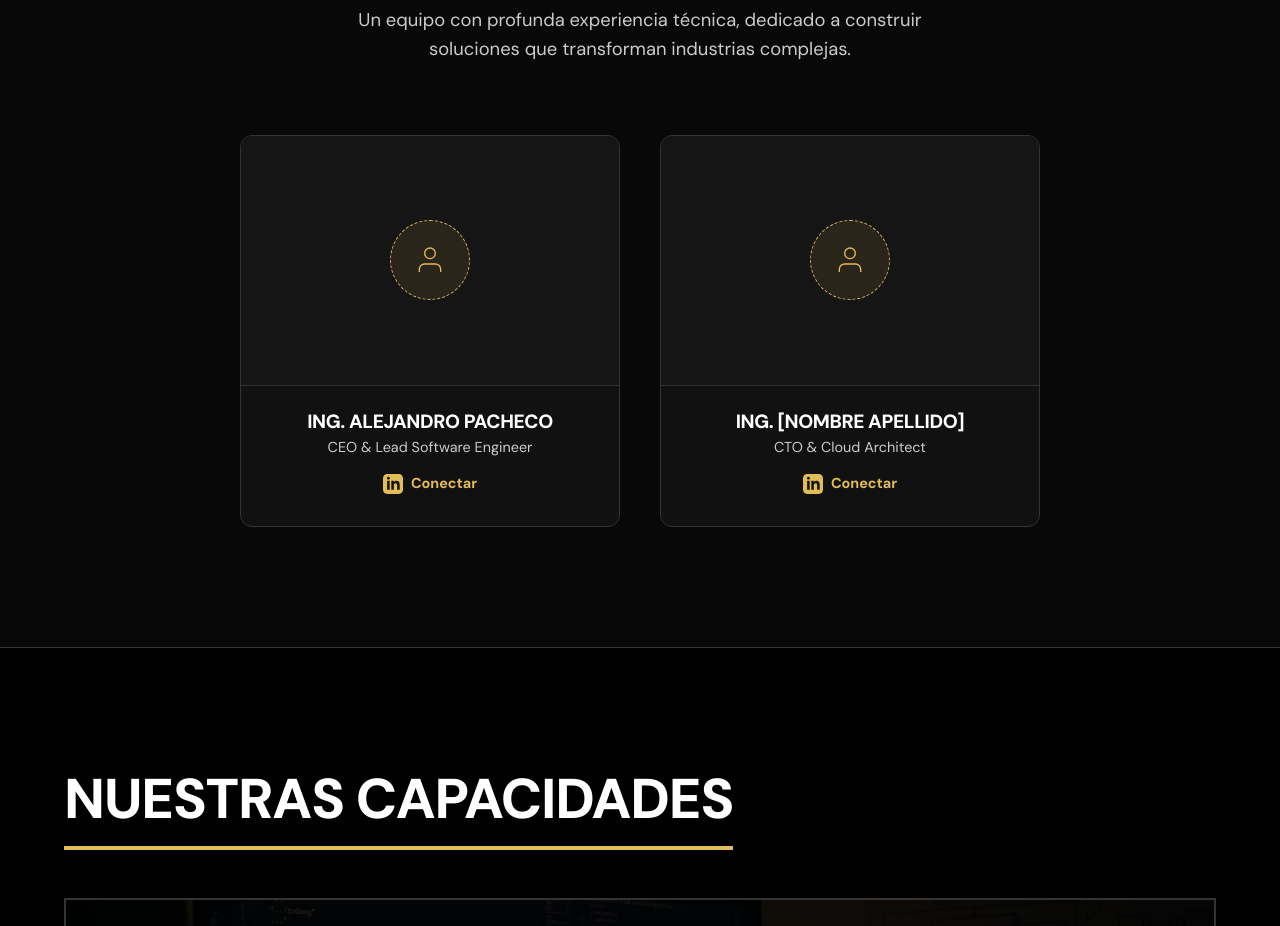
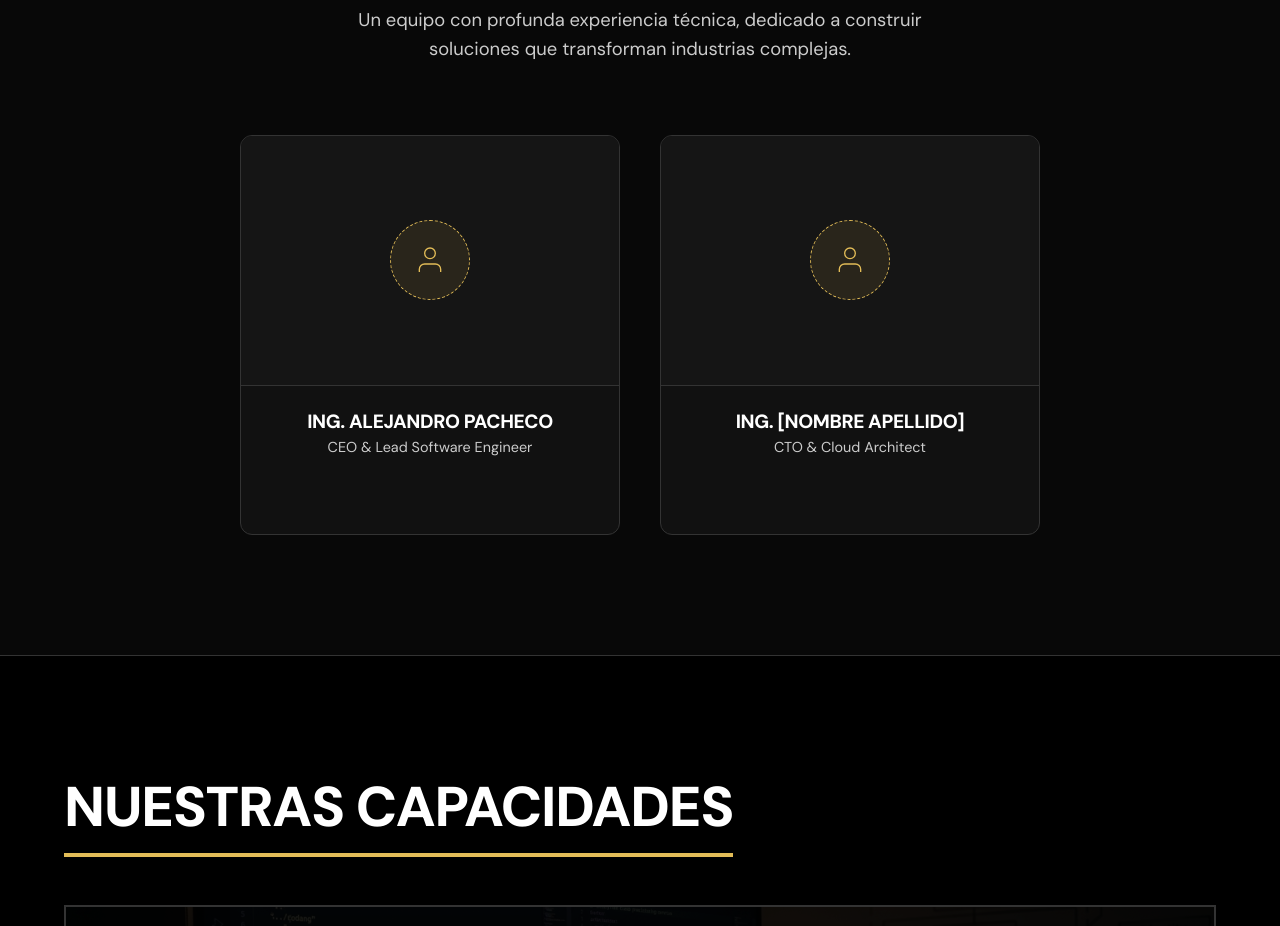
Before and after one commit to apacheco2603/qorisoft, a React (Vite) app: page / in a window 1280 px wide. Shown: the part 1280-2206 px from the top of the page. Built offline with nearby package versions, Linux system fonts and the light colour scheme.

Commit message:
Add Flip 180 effect to Team cards

```diff
--- /dev/null
+++ b/src/components/FlipCard.jsx
@@ -0,0 +1,67 @@
+import React, { useState } from 'react';
+
+const FlipCard = ({ frontContent, backContent, className = '' }) => {
+  const [isFlipped, setIsFlipped] = useState(false);
+
+  return (
+    <div
+      className={`flip-card-wrapper ${className}`}
+      onMouseEnter={() => setIsFlipped(true)}
+      onMouseLeave={() => setIsFlipped(false)}
+      style={{ perspective: '1000px', backgroundColor: 'transparent', minHeight: '400px' }}
+    >
+      <div
+        className="flip-card-inner"
+        style={{
+          position: 'relative',
+          width: '100%',
+          height: '100%',
+          transition: 'transform 0.6s cubic-bezier(0.4, 0, 0.2, 1)',
+          transformStyle: 'preserve-3d',
+          transform: isFlipped ? 'rotateY(180deg)' : 'rotateY(0deg)'
+        }}
+      >
+        <div
+          className="flip-card-front"
+          style={{
+            position: 'absolute',
+            width: '100%',
+            height: '100%',
+            backfaceVisibility: 'hidden',
+            WebkitBackfaceVisibility: 'hidden',
+            backgroundColor: 'var(--surface-color)',
+            border: '1px solid var(--surface-border)',
+            borderRadius: '12px',
+            overflow: 'hidden'
+          }}
+        >
+          {frontContent}
+        </div>
+        <div
+          className="flip-card-back"
+          style={{
+            position: 'absolute',
+            width: '100%',
+            height: '100%',
+            backfaceVisibility: 'hidden',
+            WebkitBackfaceVisibility: 'hidden',
+            transform: 'rotateY(180deg)',
+            backgroundColor: '#111',
+            border: '1px solid var(--accent-color)',
+            borderRadius: '12px',
+            display: 'flex',
+            flexDirection: 'column',
+            alignItems: 'center',
+            justifyContent: 'center',
+            padding: '30px',
+            textAlign: 'center'
+          }}
+        >
+          {backContent}
+        </div>
+      </div>
+    </div>
+  );
+};
+
+export default FlipCard;
--- a/src/components/Team.jsx
+++ b/src/components/Team.jsx
@@ -1,4 +1,5 @@
 import React from 'react';
+import FlipCard from './FlipCard';
 
 const Team = () => {
   return (
@@ -15,9 +16,11 @@ const Team = () => {
 
         <div className="team-grid">
 
-          <div className="team-card fade-in delay-1">
+          <FlipCard
+            className="fade-in delay-1"
+            frontContent={
+              <>
                 <div className="team-image-placeholder">
-              {/* Geometric corporate placeholder */}
                   <div className="geo-placeholder">
                     <svg viewBox="0 0 24 24" fill="none" stroke="currentColor" strokeWidth="1" className="geo-icon">
                       <path d="M20 21v-2a4 4 0 0 0-4-4H8a4 4 0 0 0-4 4v2"></path>
@@ -28,18 +31,30 @@ const Team = () => {
                 <div className="team-info">
                   <h3>Ing. Alejandro Pacheco</h3>
                   <span className="team-role">CEO & Lead Software Engineer</span>
+                </div>
+              </>
+            }
+            backContent={
+              <>
+                <h4 style={{ color: 'var(--accent-color)', marginBottom: '15px', textTransform: 'uppercase', letterSpacing: '1px' }}>Visión Estratégica</h4>
+                <p style={{ fontSize: '0.9rem', color: 'var(--text-secondary)', marginBottom: '25px', lineHeight: '1.6' }}>
+                  Experto en arquitecturas de alta disponibilidad y soluciones Cloud B2B. Lidero el desarrollo de ecosistemas escalables enfocados en conversión y rendimiento.
+                </p>
                 <a href="#" className="team-social">
                   <svg viewBox="0 0 24 24" fill="currentColor" width="20" height="20">
                     <path d="M19 0h-14c-2.761 0-5 2.239-5 5v14c0 2.761 2.239 5 5 5h14c2.762 0 5-2.239 5-5v-14c0-2.761-2.238-5-5-5zm-11 19h-3v-11h3v11zm-1.5-12.268c-.966 0-1.75-.79-1.75-1.764s.784-1.764 1.75-1.764 1.75.79 1.75 1.764-.783 1.764-1.75 1.764zm13.5 12.268h-3v-5.604c0-3.368-4-3.113-4 0v5.604h-3v-11h3v1.765c1.396-2.586 7-2.777 7 2.476v6.759z"/>
                   </svg>
-                Conectar
+                  Conectar en LinkedIn
                 </a>
-            </div>
-          </div>
+              </>
+            }
+          />
 
-          <div className="team-card fade-in delay-2">
+          <FlipCard
+            className="fade-in delay-2"
+            frontContent={
+              <>
                 <div className="team-image-placeholder">
-              {/* Geometric corporate placeholder */}
                   <div className="geo-placeholder">
                     <svg viewBox="0 0 24 24" fill="none" stroke="currentColor" strokeWidth="1" className="geo-icon">
                       <path d="M20 21v-2a4 4 0 0 0-4-4H8a4 4 0 0 0-4 4v2"></path>
@@ -50,14 +65,24 @@ const Team = () => {
                 <div className="team-info">
                   <h3>Ing. [Nombre Apellido]</h3>
                   <span className="team-role">CTO & Cloud Architect</span>
+                </div>
+              </>
+            }
+            backContent={
+              <>
+                <h4 style={{ color: 'var(--accent-color)', marginBottom: '15px', textTransform: 'uppercase', letterSpacing: '1px' }}>Innovación Técnica</h4>
+                <p style={{ fontSize: '0.9rem', color: 'var(--text-secondary)', marginBottom: '25px', lineHeight: '1.6' }}>
+                  Especialista en modernización de infraestructuras, DevOps y seguridad. Mi enfoque es asegurar que cada línea de código aporte valor y resiliencia al sistema.
+                </p>
                 <a href="#" className="team-social">
                   <svg viewBox="0 0 24 24" fill="currentColor" width="20" height="20">
                     <path d="M19 0h-14c-2.761 0-5 2.239-5 5v14c0 2.761 2.239 5 5 5h14c2.762 0 5-2.239 5-5v-14c0-2.761-2.238-5-5-5zm-11 19h-3v-11h3v11zm-1.5-12.268c-.966 0-1.75-.79-1.75-1.764s.784-1.764 1.75-1.764 1.75.79 1.75 1.764-.783 1.764-1.75 1.764zm13.5 12.268h-3v-5.604c0-3.368-4-3.113-4 0v5.604h-3v-11h3v1.765c1.396-2.586 7-2.777 7 2.476v6.759z"/>
                   </svg>
-                Conectar
+                  Conectar en LinkedIn
                 </a>
-            </div>
-          </div>
+              </>
+            }
+          />
 
         </div>
       </div>
```
Lines whose indentation alone changed are shown as unchanged.
